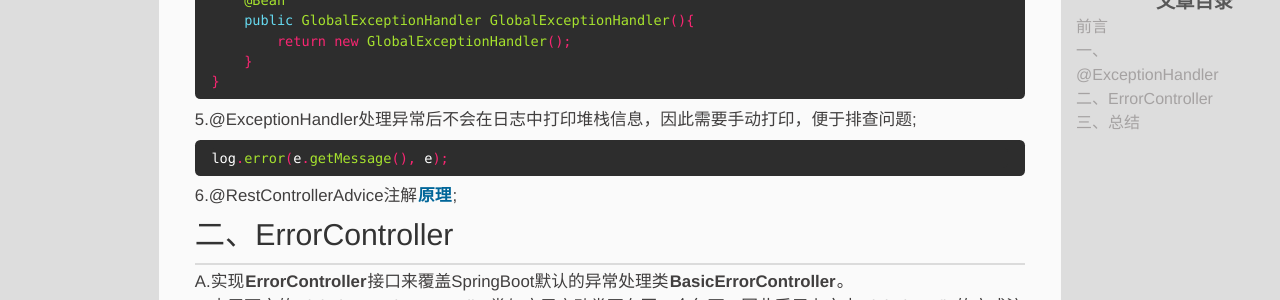
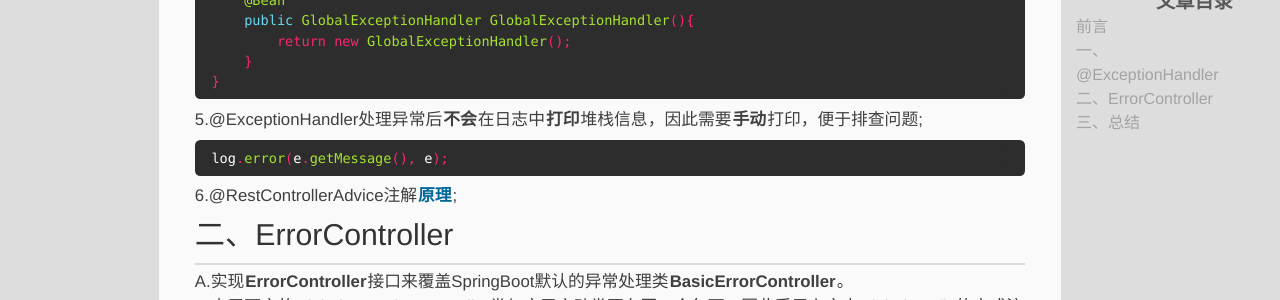
Before and after one commit to memorate/memorate.github.io, a Jekyll site: the page built from _posts/2020-08-07-unify-exception-handle.md, in a window 1280 px wide and 900 px high, scrolled down 1383 px. Shown: the part 150-450 px from the top of the window. Built offline with Jekyll 4.4.1, drawn with Linux system fonts in a browser that asks for light colours; some of the changed text lies outside the part shown.

Commit message:
add 20200818

````diff
--- a/_posts/2020-08-07-unify-exception-handle.md
+++ b/_posts/2020-08-07-unify-exception-handle.md
@@ -65,7 +65,7 @@ public class GlobalConfig {
     }
 }
 ```
-5.@ExceptionHandler处理异常后不会在日志中打印堆栈信息，因此需要手动打印，便于排查问题;
+5.@ExceptionHandler处理异常后**不会**在日志中**打印**堆栈信息，因此需要**手动**打印，便于排查问题;
 ```java
 log.error(e.getMessage(), e);
 ```
````
Also changed, not shown: _posts/2020-08-18-springboot-aop.md (added, +18 -0 lines).
